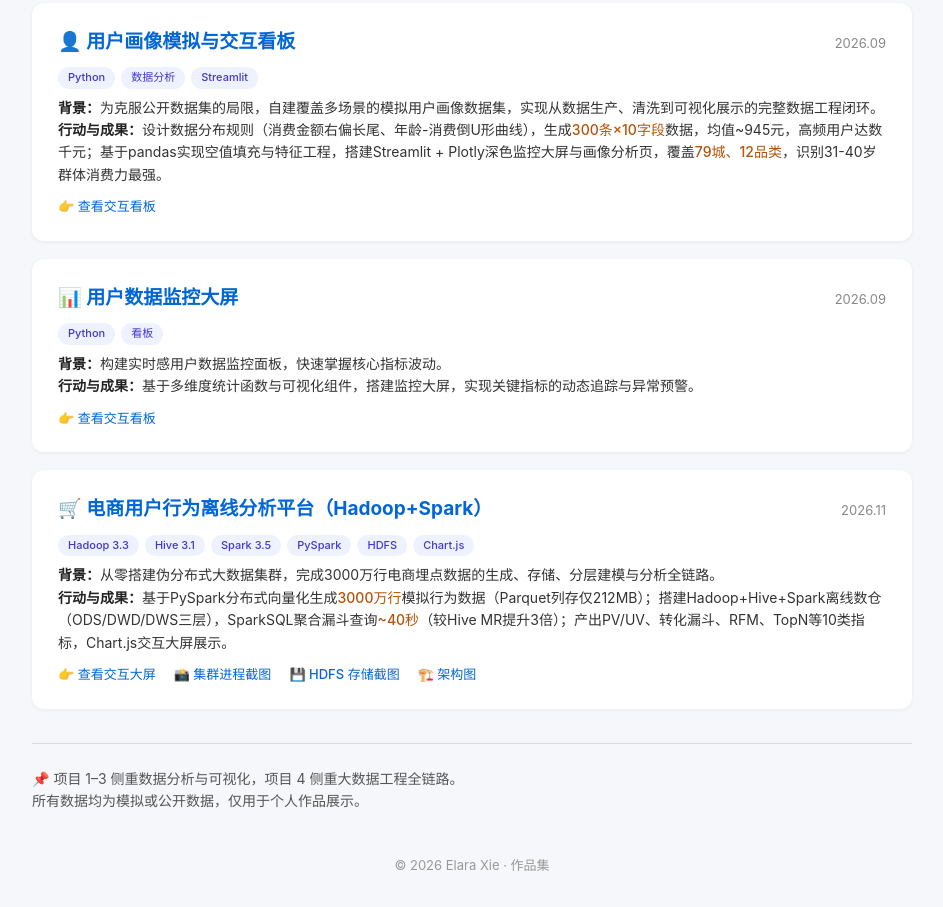
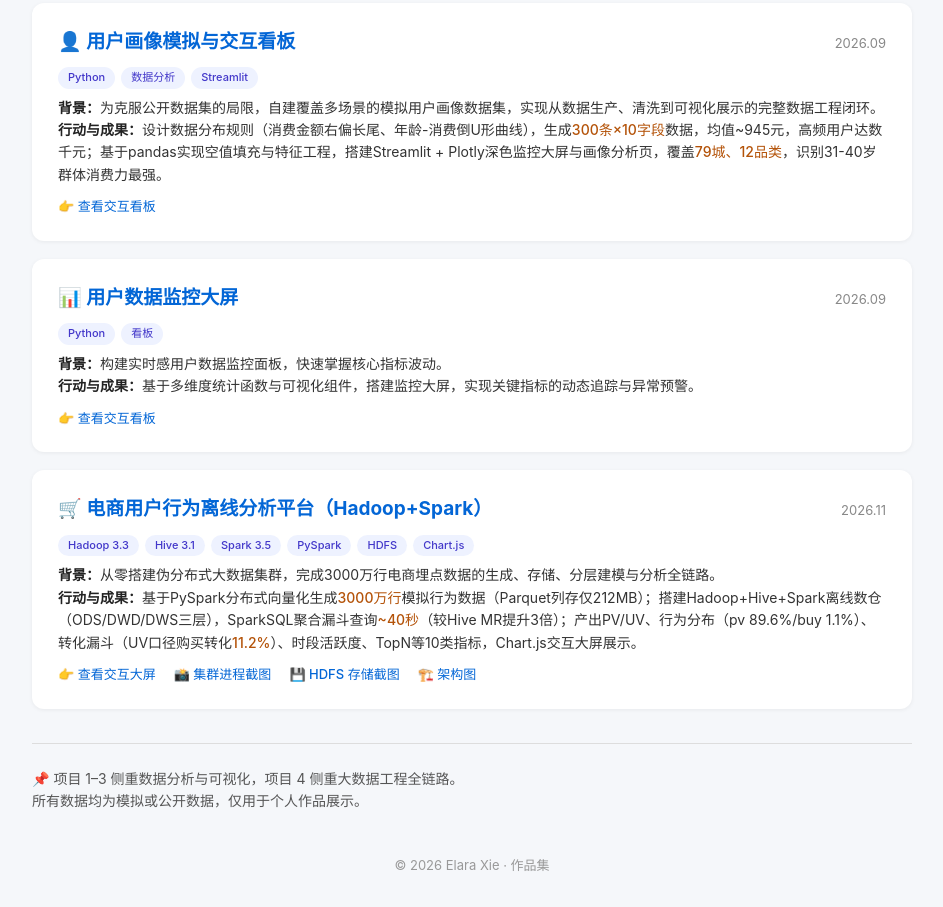
Before and after one commit to elara-xie/portfolio, a plain HTML site: page index.html in a window 1280 px wide. Shown: the part 395-1302 px from the top of the page, without its empty margins (168-1111 px from the left). Drawn offline with Linux system fonts and the light colour scheme.

Commit message:
Update index.html

```diff
--- a/index.html
+++ b/index.html
@@ -200,7 +200,7 @@
         </div>
         <div class="project-section">
             <strong>背景：</strong>从零搭建伪分布式大数据集群，完成3000万行电商埋点数据的生成、存储、分层建模与分析全链路。<br>
-            <strong>行动与成果：</strong>基于PySpark分布式向量化生成<span class="highlight">3000万行</span>模拟行为数据（Parquet列存仅212MB）；搭建Hadoop+Hive+Spark离线数仓（ODS/DWD/DWS三层），SparkSQL聚合漏斗查询<span class="highlight">~40秒</span>（较Hive MR提升3倍）；产出PV/UV、转化漏斗、RFM、TopN等10类指标，Chart.js交互大屏展示。
+            <strong>行动与成果：</strong>基于PySpark分布式向量化生成<span class="highlight">3000万行</span>模拟行为数据（Parquet列存仅212MB）；搭建Hadoop+Hive+Spark离线数仓（ODS/DWD/DWS三层），SparkSQL聚合漏斗查询<span class="highlight">~40秒</span>（较Hive MR提升3倍）；产出PV/UV、行为分布（pv 89.6%/buy 1.1%）、转化漏斗（UV口径购买转化<span class="highlight">11.2%</span>）、时段活跃度、TopN等10类指标，Chart.js交互大屏展示。
         </div>
         <div class="project-links">
             <a href="ecommerce_behavior_dashboard.html">👉 查看交互大屏</a>
```
